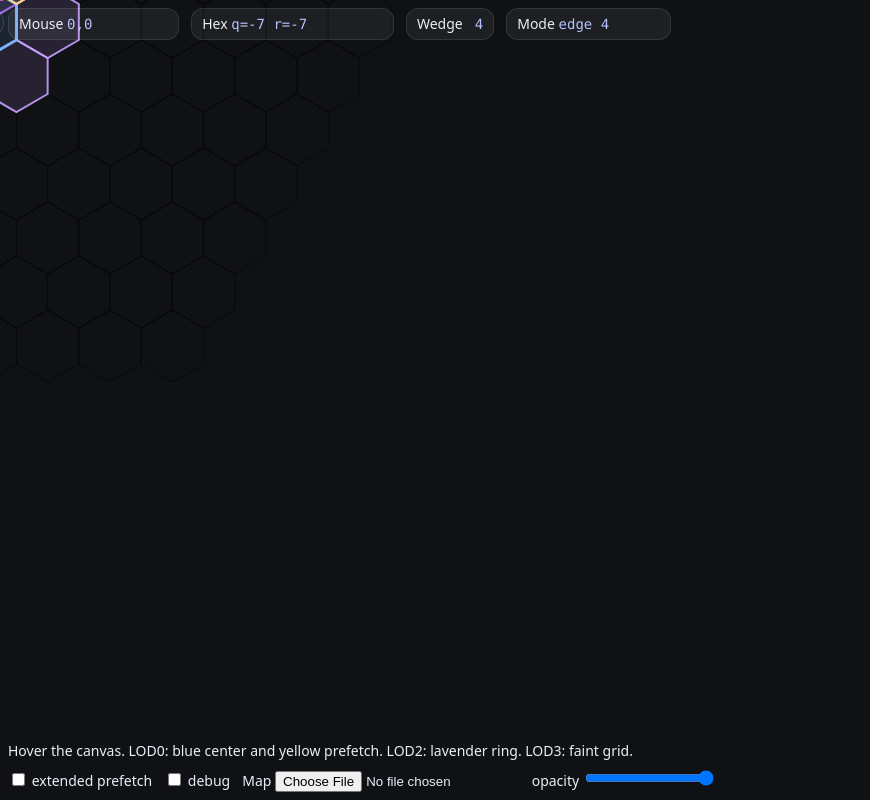
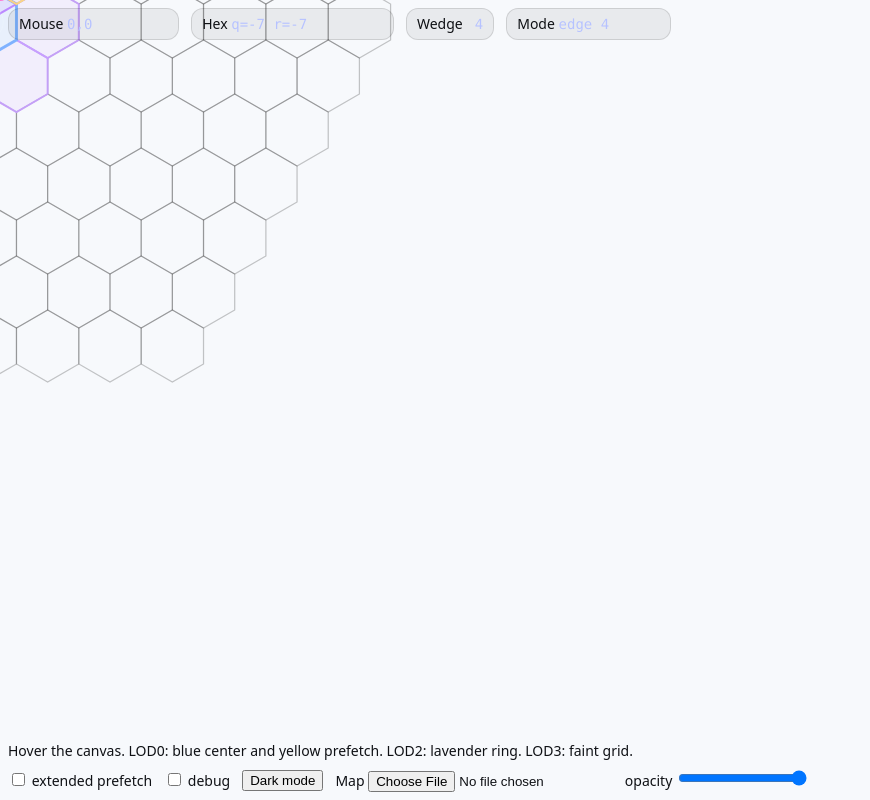
Before and after one commit to zBuLe/hex-prefetch-poc, a plain HTML site: page index.html in a window 1280 px wide. Shown: the whole page, without its empty margins (0-870 px from the left). Drawn offline with Linux system fonts and the light colour scheme.

Commit message:
theme toggle

```diff
--- a/index.html
+++ b/index.html
@@ -5,9 +5,11 @@
   <meta name="viewport" content="width=device-width, initial-scale=1" />
   <title>Hex Prefetch Demo</title>
   <style>
-    html, body { height: 100%; margin: 0; background: #0f1115; color: #eaeef7; font: 14px/1.3 system-ui, -apple-system, Segoe UI, Roboto, Ubuntu, Cantarell, Noto Sans, Arial, "Apple Color Emoji", "Segoe UI Emoji"; }
+    :root { --bg: #0f1115; --fg: #eaeef7; --pill-bg: rgba(255,255,255,0.06); --pill-border: rgba(255,255,255,0.1); --link: #8fd3ff; --grid-color: rgba(255,255,255,0.22); }
+    [data-theme="light"] { --bg: #f7f9fc; --fg: #0f1115; --pill-bg: rgba(0,0,0,0.06); --pill-border: rgba(0,0,0,0.12); --link: #0b63b0; --grid-color: rgba(0,0,0,0.22); }
+    html, body { height: 100%; margin: 0; background: var(--bg); color: var(--fg); font: 14px/1.3 system-ui, -apple-system, Segoe UI, Roboto, Ubuntu, Cantarell, Noto Sans, Arial, "Apple Color Emoji", "Segoe UI Emoji"; }
     #ui { position: fixed; top: 8px; left: 8px; right: 8px; display: flex; gap: 12px; align-items: center; z-index: 10; pointer-events: none; flex-wrap: nowrap; white-space: nowrap; }
-    #ui .pill { pointer-events: auto; background: rgba(255,255,255,0.06); border: 1px solid rgba(255,255,255,0.1); border-radius: 12px; padding: 6px 10px; flex: 0 0 auto; }
+    #ui .pill { pointer-events: auto; background: var(--pill-bg); border: 1px solid var(--pill-border); border-radius: 12px; padding: 6px 10px; flex: 0 0 auto; }
     #ui code { color: #b6c2ff; font-family: ui-monospace, SFMono-Regular, Menlo, Consolas, monospace; font-variant-numeric: tabular-nums; }
     /* fixed widths for dynamic fields to prevent reflow */
     #mouse, #hex, #wedge, #mode { display: inline-block; }
@@ -16,7 +18,7 @@
     #wedge { width: 2ch; text-align: right; }
     #mode  { width: 12ch; }
     canvas { display: block; width: 100vw; height: 100vh; }
-    a { color: #8fd3ff; text-decoration: none; }
+    a { color: var(--link); text-decoration: none; }
       #bottom { position: fixed; left: 8px; right: 8px; bottom: 8px; z-index: 10; pointer-events: none; display: flex; flex-direction: column; gap: 8px; }
     #bottom .row { display: flex; gap: 12px; align-items: center; flex-wrap: nowrap; white-space: nowrap; }
     #bottom .pill { pointer-events: auto; }
@@ -36,6 +38,7 @@
     <div class="row">
       <div class="pill"><label><input id="extended" type="checkbox"> extended prefetch</label></div>
       <div class="pill"><label><input id="debug" type="checkbox"> debug</label></div>
+      <div class="pill"><button id="themeToggle" type="button">Light mode</button></div>
       <div class="pill">Map <input id="mapfile" type="file" accept="image/*"> <label>opacity <input id="bgop" type="range" min="0" max="1" step="0.05" value="1"></label></div>
     </div>
   </div>
@@ -45,9 +48,24 @@
     const canvas = document.getElementById('c');
     const ctx = canvas.getContext('2d');
 
-    // Grid appearance
-    const GRID_COLOR = 'rgba(0,0,0,0.35)';
+    // Grid appearance (declare first so theme can reference it)
+    let GRID_COLOR = 'rgba(0,0,0,0.35)';
     const GRID_LINE = 1.25;
+
+    // theme handling
+    function applyTheme(theme) {
+      document.documentElement.setAttribute('data-theme', theme);
+      localStorage.setItem('theme', theme);
+      // sync grid color from CSS variable
+      const cssVal = getComputedStyle(document.documentElement).getPropertyValue('--grid-color').trim();
+      if (cssVal) GRID_COLOR = cssVal;
+      // update toggle label if present
+      const btn = document.getElementById('themeToggle');
+      if (btn) btn.textContent = theme === 'light' ? 'Dark mode' : 'Light mode';
+    }
+    const savedTheme = localStorage.getItem('theme') || (window.matchMedia && window.matchMedia('(prefers-color-scheme: light)').matches ? 'light' : 'dark');
+    applyTheme(savedTheme);
+
 
     let W = 0, H = 0;
     function resize() {
@@ -162,6 +180,11 @@
     const $debug = document.getElementById('debug');
     const $mapfile = document.getElementById('mapfile');
     const $bgop = document.getElementById('bgop');
+    const $themeToggle = document.getElementById('themeToggle');
+    $themeToggle && $themeToggle.addEventListener('click', () => {
+      const current = document.documentElement.getAttribute('data-theme') || 'dark';
+      applyTheme(current === 'light' ? 'dark' : 'light');
+    });
 
     // Background image support: file input and drag drop
     const bg = { img: null, ready: false, opacity: 1 };
```
